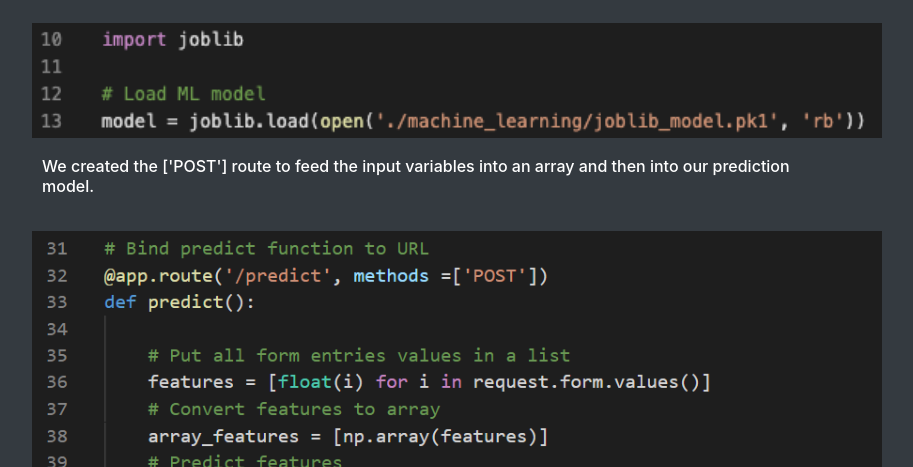
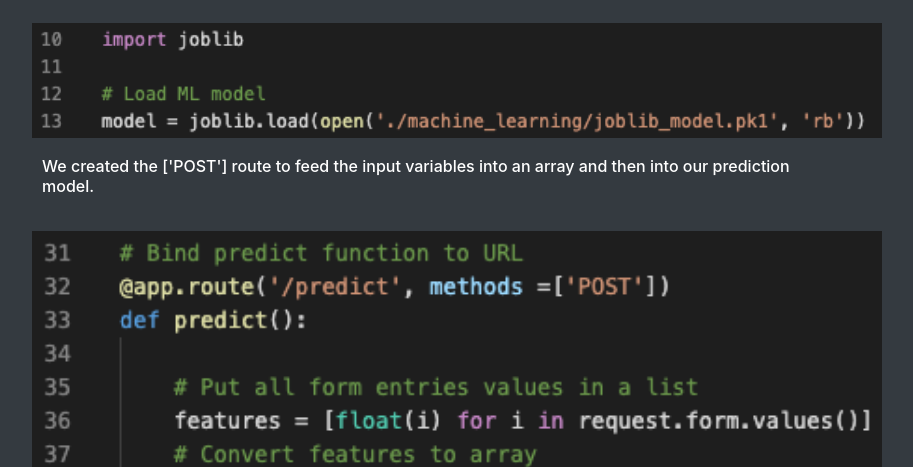
Before and after one commit to key12pat34/P3-ESRB-Ratings-Predictor, a Flask app: page /walkthrough.html in a window 1280 px wide. Shown: the part 6033-6500 px from the top of the page, without its empty margins (224-1137 px from the left). Run offline with Flask 2, Linux system fonts and the light colour scheme; parts of the project's set-up code (start-up, migrations or seed data) failed here and were passed over.

Commit message:
heroku deployment

```diff
--- a/templates/walkthrough.html
+++ b/templates/walkthrough.html
@@ -152,13 +152,13 @@
             <p> We created the ['POST'] route to feed the input variables into an array and then into our prediction model.
             </p>
                 <br>
-                <img src="/static/predictroute.png" width="850px" height="150%">
+                <img src="/static/predictroute2.png" width="850px" height="150%">
                 <br>
                 <br>
             <p> Next we wrote "if" statements to read the output from the model and return the predicted rating.
             </p>
                 <br>
-                <img src="/static/postifelse.png" width="850px" height="150%">
+                <img src="/static/postifelse2.png" width="850px" height="150%">
                 <br>
         </h6>
       </div>
```
Also changed, not shown: static/joblib.PNG (deleted), static/postifelse.PNG (deleted), static/postifelse2.png (added), static/predictroute.PNG (deleted), static/predictroute2.png (added).
